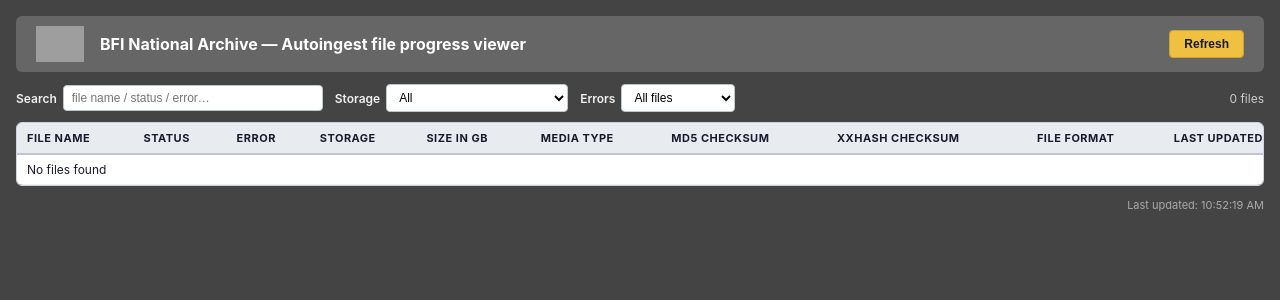
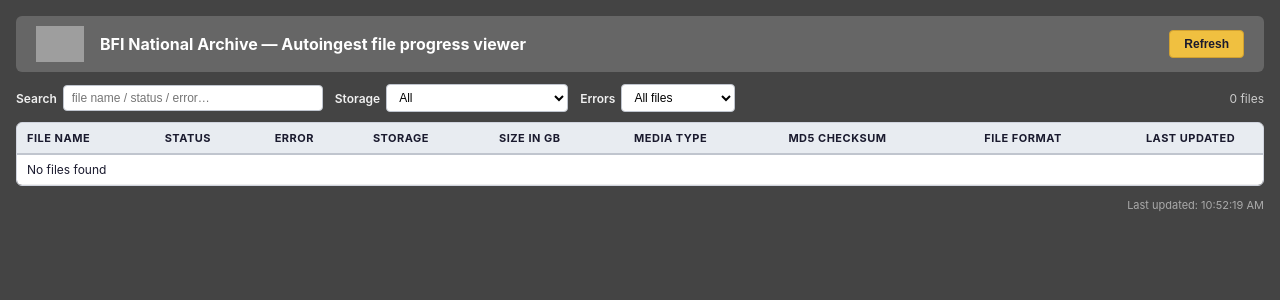
Before and after one commit to bfidatadigipres/autoingest, a Flask app: page /klc/ in a window 1280 px wide. Shown: the top 300 px of the page. Run offline with Flask 3, Linux system fonts and the light colour scheme; data that the repository does not hold is empty; some libraries are stand-ins or nearby versions; grey boxes are pictures that could not be loaded.

Commit message:
Update column changes to KLC viewing platform

```diff
--- a/autoingest/app/klc/routes.py
+++ b/autoingest/app/klc/routes.py
@@ -147,7 +147,7 @@ def api_files():
 
     query = f"""
         SELECT id, file_name, file_status, error_message, file_path,
-               file_size, mime_type, checksum_md5, checksum_xxh,
+               file_size, mime_type, checksum_md5,
                file_fmt, updated_at
         FROM app.file_catalogue
         {where_clause}
@@ -172,7 +172,6 @@ def api_files():
             else ""
         )
         r["checksum_md5_short"] = r.get("checksum_md5") or ""
-        r["checksum_xxh_short"] = r.get("checksum_xxh") or ""
         if r.get("updated_at"):
             r["updated_at"] = r["updated_at"].strftime("%Y-%m-%d %H:%M")
         rows.append(r)
--- a/autoingest/app/klc/templates/klc.html
+++ b/autoingest/app/klc/templates/klc.html
@@ -55,13 +55,12 @@
             <th>Size in GB</th>
             <th>Media Type</th>
             <th>MD5 checksum</th>
-            <th>XXHash checksum</th>
             <th>File format</th>
             <th>Last updated</th>
         </tr>
     </thead>
     <tbody id="tableBody">
-        <tr><td colspan="10">Loading&hellip;</td></tr>
+        <tr><td colspan="9">Loading&hellip;</td></tr>
     </tbody>
 </table>
 </div>
@@ -122,7 +121,7 @@ async function loadFiles() {
         renderTable(files);
     } catch (e) {
         document.getElementById("tableBody").innerHTML =
-            '<tr><td colspan="10" class="error-cell">Error loading data</td></tr>';
+            '<tr><td colspan="9" class="error-cell">Error loading data</td></tr>';
     }
     document.getElementById("lastUpdate").textContent =
         "Last updated: " + new Date().toLocaleTimeString();
@@ -135,7 +134,7 @@ function renderTable(files) {
         files.length + " file" + (files.length !== 1 ? "s" : "");
 
     if (files.length === 0) {
-        tbody.innerHTML = '<tr><td colspan="10">No files found</td></tr>';
+        tbody.innerHTML = '<tr><td colspan="9">No files found</td></tr>';
         return;
     }
 
@@ -174,7 +173,6 @@ function renderTable(files) {
             '<td class="num">' + esc(f.file_size_gb) + '</td>' +
             '<td>' + esc(f.mime_type) + '</td>' +
             '<td class="mono">' + esc(f.checksum_md5_short) + '</td>' +
-            '<td class="mono">' + esc(f.checksum_xxh_short) + '</td>' +
             '<td>' + esc(f.file_fmt) + '</td>' +
             '<td>' + esc(f.updated_at) + '</td>' +
             '</tr>';
```
